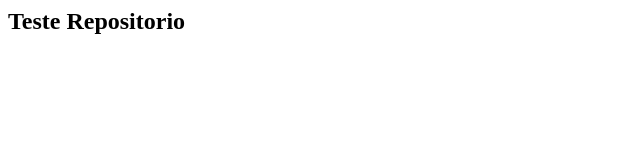
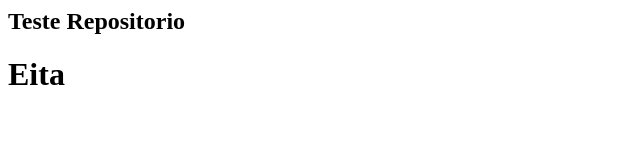
Before and after one commit to H3nzo12/Legal, a plain HTML site: page index.html in a window 1280 px wide. Shown: the whole page, without its empty margins (0-640 px from the left). Drawn offline with Linux system fonts and the light colour scheme.

Commit message:
testando user

```diff
--- a/index.html
+++ b/index.html
@@ -1 +1,2 @@
 <h2> Teste Repositorio </h2>
+<h1>Eita</h1>
```
